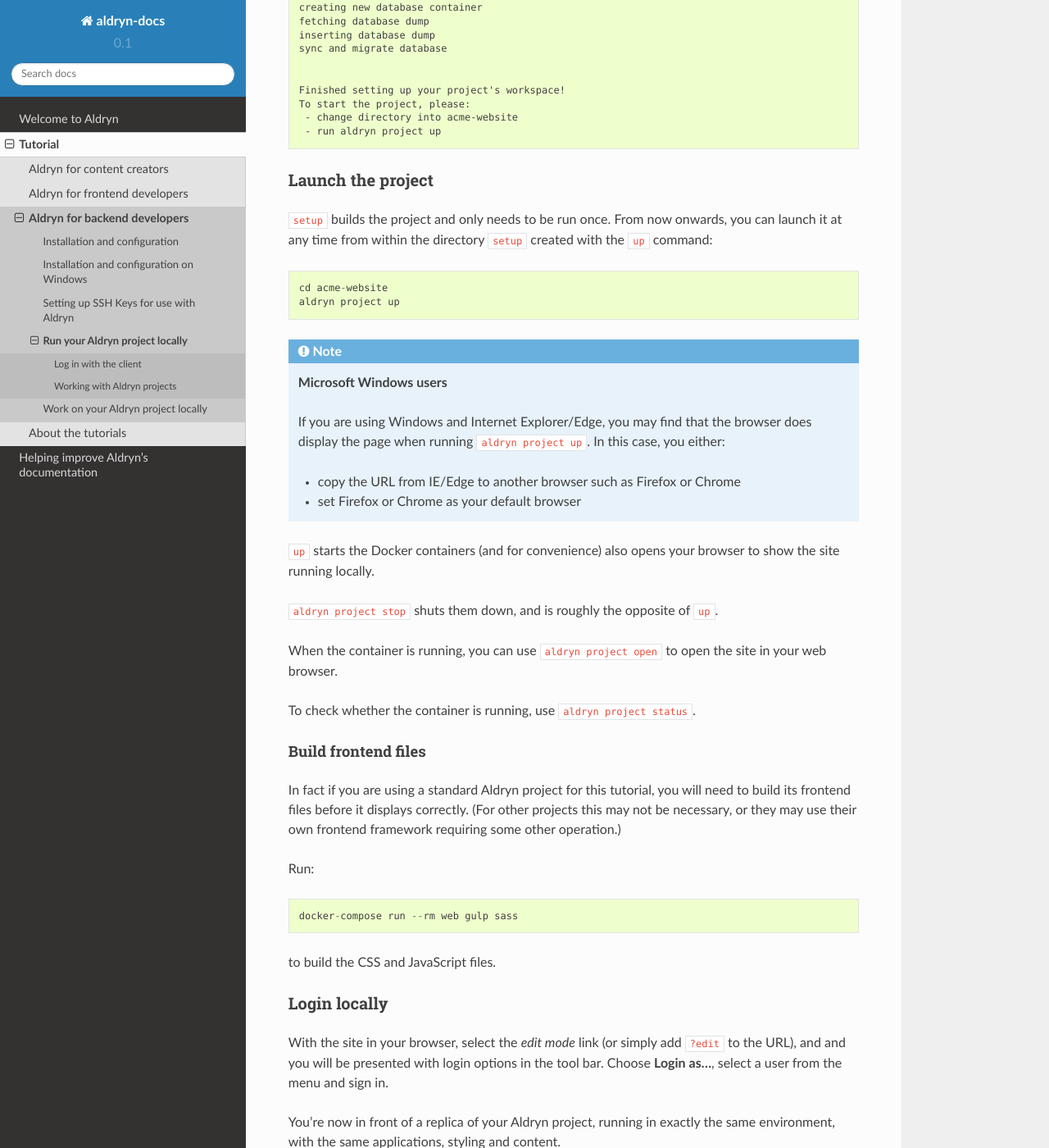
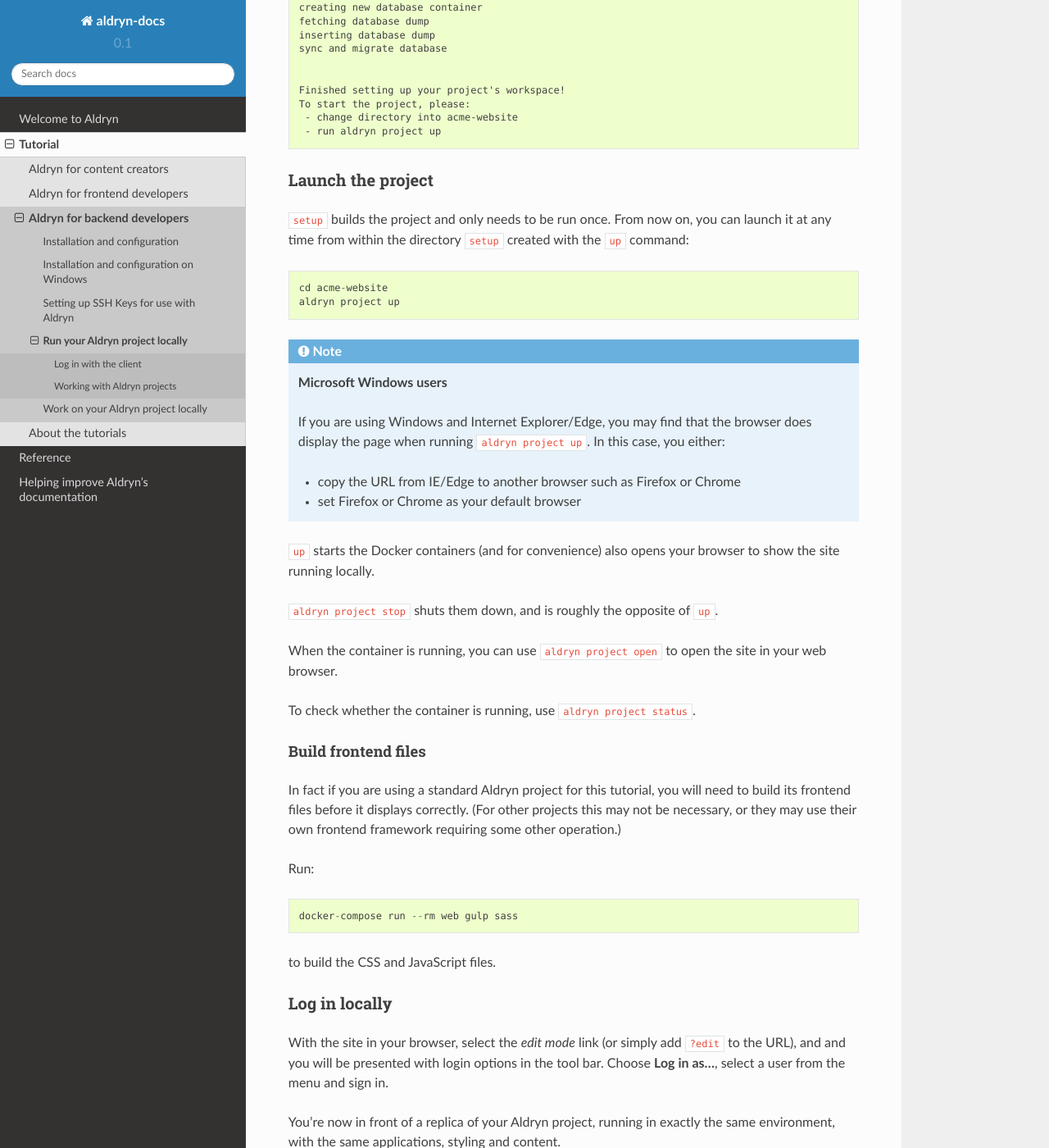
Before and after one commit to aldryn/aldryn-docs, a Sphinx documentation site: the page built from docs/tutorial/commandline/local_project_setup.rst, in a window 1280 px wide and 1400 px high, scrolled down 2175 px. Shown: the whole window at 82% size. Built offline with Sphinx 7.4.7 and the Read the Docs theme 2.0.0, drawn with Linux system fonts in a browser that asks for light colours; some of the changed text lies outside the part shown.

Commit message:
Added first files in reference

```diff
--- a/docs/index.rst
+++ b/docs/index.rst
@@ -73,6 +73,7 @@
 
     self
     tutorial/index
+    reference/index
     improving
 
 .. _Aldryn: http://www.aldryn.com/
--- a/docs/tutorial/commandline/installation.rst
+++ b/docs/tutorial/commandline/installation.rst
@@ -211,4 +211,4 @@
 Your Aldryn account will now recognise your computer as a trusted host, and you'll be protected by
 encrypted communication for command-line operations between the two.
 
-You're now ready to login and :ref:`start working on a project <run_locally>`.
+You're now ready to log in and :ref:`start working on a project <run_locally>`.
--- a/docs/tutorial/commandline/local_project_setup.rst
+++ b/docs/tutorial/commandline/local_project_setup.rst
@@ -108,7 +108,7 @@
 Launch the project
 ==================
 
-``setup`` builds the project and only needs to be run once. From now onwards, you can launch it at
+``setup`` builds the project and only needs to be run once. From now on, you can launch it at
 any time from within the directory ``setup`` created with the ``up`` command::
 
     cd acme-website
@@ -147,11 +147,11 @@
 
 .. _login_locally:
 
-Login locally
-=============
+Log in locally
+==============
 
 With the site in your browser, select the *edit mode* link (or simply add ``?edit`` to the URL),
-and and you will be presented with login options in the tool bar. Choose **Login as...**, select a
+and and you will be presented with login options in the tool bar. Choose **Log in as...**, select a
 user from the menu and sign in.
 
 You're now in front of a replica of your Aldryn project, running in exactly the same environment,
@@ -164,7 +164,7 @@
 
     In this case you have two options:
 
-    * go back to the site on the Control Panel and login, then issue ``aldryn project pull db``
+    * go back to the site on the Control Panel and log in, then issue ``aldryn project pull db``
       locally and try again
     * select **Create user** to set up an admin user locally
 
```
Also changed, not shown: docs/reference/index.rst (added, +8 -0 lines), docs/reference/local_development_setup.rst (added, +50 -0 lines), docs/tutorial/commandline/installation_windows.rst (+4 -3 lines), 1 other file.
